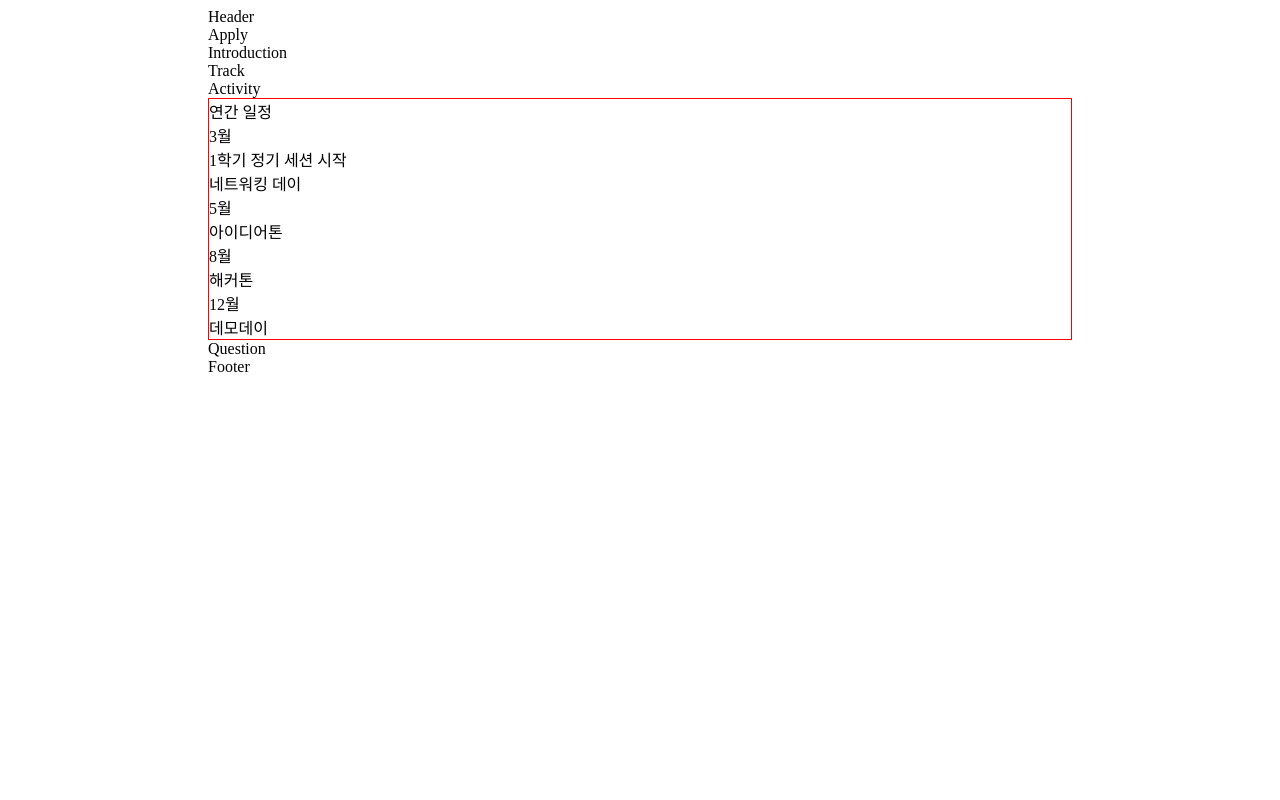
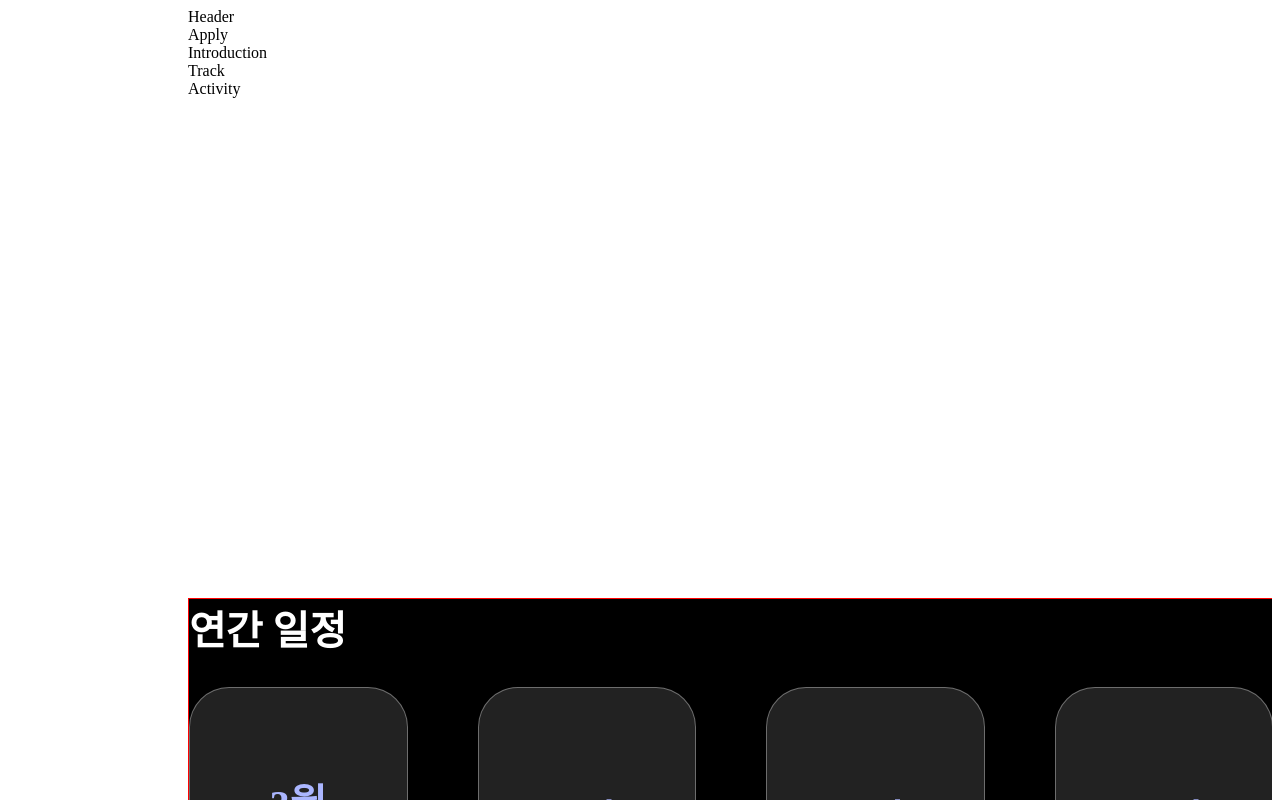
Before and after one commit to gugitgugit/yu-likelion-13th-homepage, a React (Create React App) app: page / in a window 1280 px wide. Shown: the top 800 px of the page. Built offline with nearby package versions, Linux system fonts and the light colour scheme.

Commit message:
design: 아이콘 제외 퍼블리싱 완료

```diff
--- a/src/Home.js
+++ b/src/Home.js
@@ -29,5 +29,8 @@ export default Home;
 const Container = styled.div`
   display: flex;
   flex-direction: column;
-  padding: 0px 200px;
+  /* padding: 0px 200px; */
+  padding-left: 180px;
+  align-items: flex-start;
+  overflow-x: hidden;
 `;
--- a/src/sections/Schedule.js
+++ b/src/sections/Schedule.js
@@ -47,19 +47,49 @@ const Schedule = () => {
 export default Schedule;
 
 const Wrapper = styled.div`
+  width: 100%;
+  margin: 500px 0px;
   border: 1px solid red;
+  background-color: black;
+  color: white;
 `;
 const Title = styled.div`
+  margin-bottom: 30px;
+  font-size: 40px;
+  font-weight: bolder;
 `;
 
 const ScheduleContainer = styled.div`
+  display: flex;
+  gap: 70px;
 `;
 const ScheduleBox = styled.div`
-`;
-const ScheduleMonth = styled.div`
+  width: 300px;
+  height: 310px;
+  display: flex;
+  flex-direction: column;
+  justify-content: center;
+  align-items: center;
+
+  border: 1px solid rgba(222, 222, 222, 0.4);
+  background-color: rgba(171, 171, 171, 0.2);
+  border-radius: 40px;
 `;
 
+// 일정 내용
+const ScheduleMonth = styled.div`
+  padding: 10px;
+  font-size: 40px;
+  font-weight: bolder;
+  color: #ABB6FF;
+`;
 const MainEvent = styled.div`
+  padding: 10px;
+  display: flex;
+  flex-direction: column;
+  align-items: center;
 `;
 const DetailSchedule = styled.div`
+  font-size: 22px;
+  color: #ABABAB;
 `;
```
